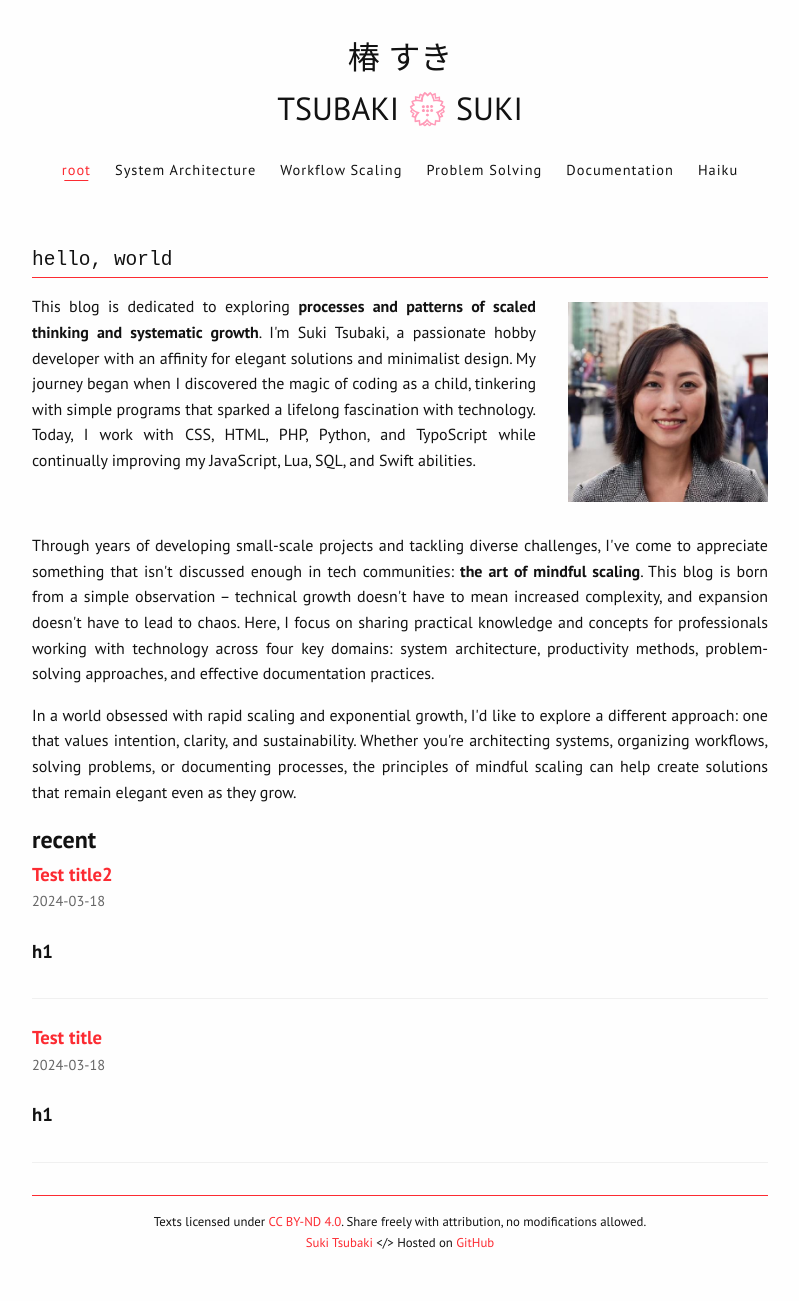
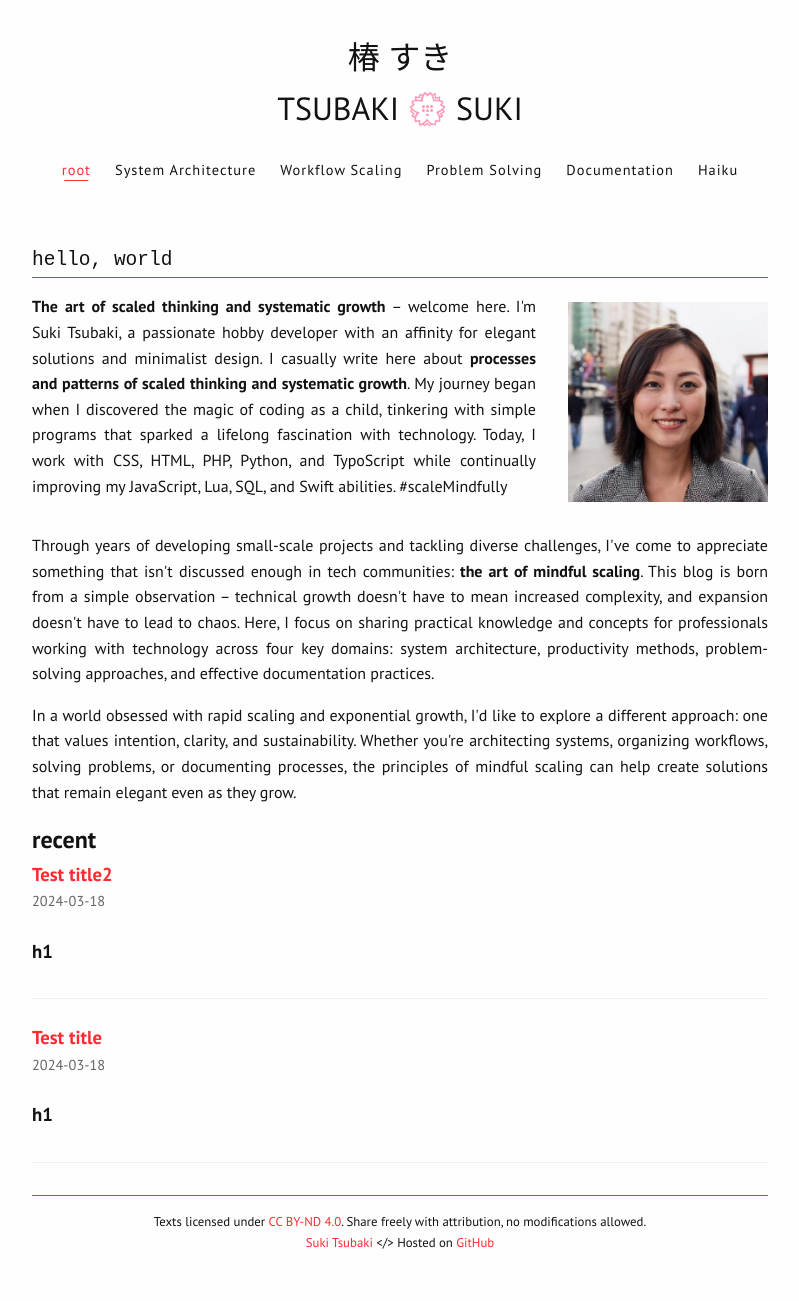
Before and after one commit to sukitsubaki/sukitsubaki.github.io, a Jekyll site: the page built from index.html, in a window 1280 px wide. Shown: the whole page, without its empty margins (240-1039 px from the left). Built offline with Jekyll 4.4.1, drawn with Linux system fonts in a browser that asks for light colours.

Commit message:
Update index.html

```diff
--- a/index.html
+++ b/index.html
@@ -9,7 +9,7 @@
         <div class="about-me">
             <div class="about-me-text">
                 <p style="margin: 0.05rem 0">
-                    This blog is dedicated to exploring <strong>processes and patterns of scaled thinking and systematic growth</strong>. I'm Suki Tsubaki, a passionate hobby developer with an affinity for elegant solutions and minimalist design. My journey began when I discovered the magic of coding as a child, tinkering with simple programs that sparked a lifelong fascination with technology. Today, I work with CSS, HTML, PHP, Python, and TypoScript while continually improving my JavaScript, Lua, SQL, and Swift abilities.
+                    <strong>The art of scaled thinking and systematic growth</strong> – welcome here. I'm Suki&nbsp;Tsubaki, a passionate hobby developer with an affinity for elegant solutions and minimalist design. I casually write here about <strong>processes and patterns of scaled thinking and systematic growth</strong>. My journey began when I discovered the magic of coding as a child, tinkering with simple programs that sparked a lifelong fascination with technology. Today, I work with CSS, HTML, PHP, Python, and TypoScript while continually improving my JavaScript, Lua, SQL, and Swift abilities. <span class="text-gray">#scaleMindfully</span>
                 </p>
             </div>
             <div class="about-me-image">
```
